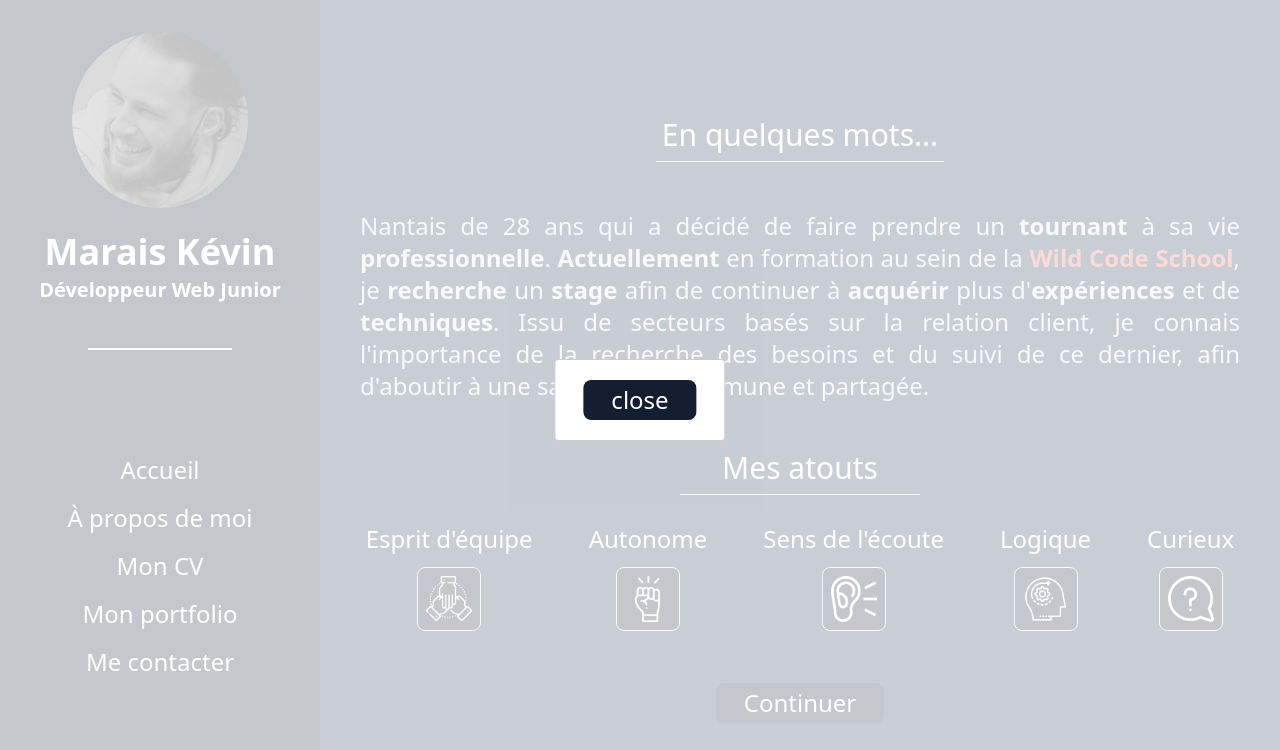
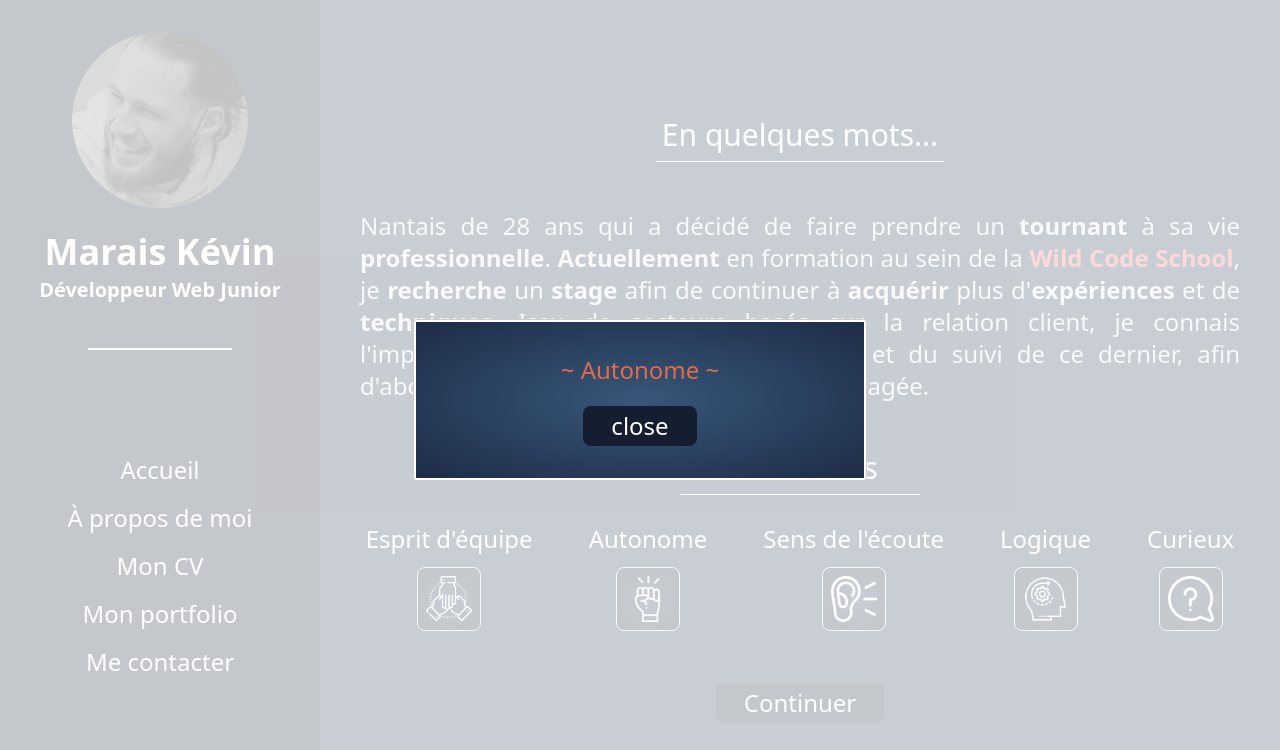
Before and after one commit to KvnMrs/Portfolio-ReactJs, a React (Create React App) app: page /a-propos in a window 1280 px wide. Both pictures are taken after a click on the button "Autonome". Shown: the top 750 px of the page. Built offline with nearby package versions, Linux system fonts and the light colour scheme.

Commit message:
ajout de style

```diff
--- a/src/App.js
+++ b/src/App.js
@@ -12,7 +12,7 @@ import BarNavMobile from "./components/communs/BarNavMobile";
 function App() {
   return (
     <>
-      <div className="bg-light_blue flex w-screen h-full min-h-screen">
+      <div className="bg-light_blue flex max-w-screen  min-h-screen">
         {/* Barre Nav */}
         <BarNavDesktop />
         <BarNavMobile />
--- a/src/components/uniques/SoftSkills.jsx
+++ b/src/components/uniques/SoftSkills.jsx
@@ -4,9 +4,11 @@ import Modal from "react-modal";
 import Button from "../communs/Button";
 import { Link } from "react-router-dom";
 import { useParams } from "react-router-dom";
-
+import "./Style.css";
 const customStyles = {
   content: {
+    // width: "",
+    padding: "2px",
     top: "50%",
     left: "50%",
     right: "auto",
@@ -46,7 +48,7 @@ const SoftSkills = () => {
                     <div className=" lg:mx-5 mb-3 text-lg lg:text-2xl text-white ">
                       {el.element}
                     </div>
-                    <div className="items-center mx-6 w-12 md:w-14 lg:w-16 p-2 border bg-dark_blue rounded-lg">
+                    <div className="items-center mx-6 w-12 md:w-14 lg:w-16 p-2 border gradiant-dark rounded-lg">
                       <img alt={el.catégorie} src={el.image} />
                     </div>
                   </div>
@@ -62,8 +64,19 @@ const SoftSkills = () => {
           contentLabel="Example Modal"
           // className={"grdiant-dark"}
         >
-          <h2>{}</h2>
-          <Button onClick={closeModal}>close</Button>
+          {dataSkills
+            .filter((SoftSkillById) => id == SoftSkillById.id)
+            .map((softSkill) => (
+              <div className="text-center gradiant-medium p-8 ">
+                <h2 className="mb-5 text-lg lg:text-2xl text-orange">
+                  ~ {softSkill.element} ~
+                </h2>
+                <p className="w-44- sm:w-96 mx-auto mb-5 text-white">
+                  {softSkill.description}
+                </p>
+                <Button onClick={closeModal}>close</Button>
+              </div>
+            ))}
         </Modal>
       </div>
     </>
--- a/src/components/uniques/Style.css
+++ b/src/components/uniques/Style.css
@@ -1,5 +1,8 @@
 .gradiant-dark {
   background: radial-gradient(#243b55, #141e30);
+}
+.gradiant-medium {
+  background: radial-gradient(#37577a, #1e2c46);
 }
 .gradiant-light {
   background: radial-gradient(#141e30, #243b55);
@@ -122,3 +125,15 @@
   background: rgba(0, 0, 0, 0.3);
   z-index: 50;
 }
+.ReactModal__Overlay {
+  opacity: 0;
+  transition: opacity 1000ms ease-in-out;
+}
+
+.ReactModal__Overlay--after-open {
+  opacity: 1;
+}
+
+.ReactModal__Overlay--before-close {
+  opacity: 0;
+}
--- a/tailwind.config.js
+++ b/tailwind.config.js
@@ -7,6 +7,7 @@ module.exports = {
         dark_blue: "#141E30",
         light_blue: "#243B55",
         wild_red: "#F76C6C",
+        orange: "#e26b4c",
       },
       screens: {
         md: "650px",
```
